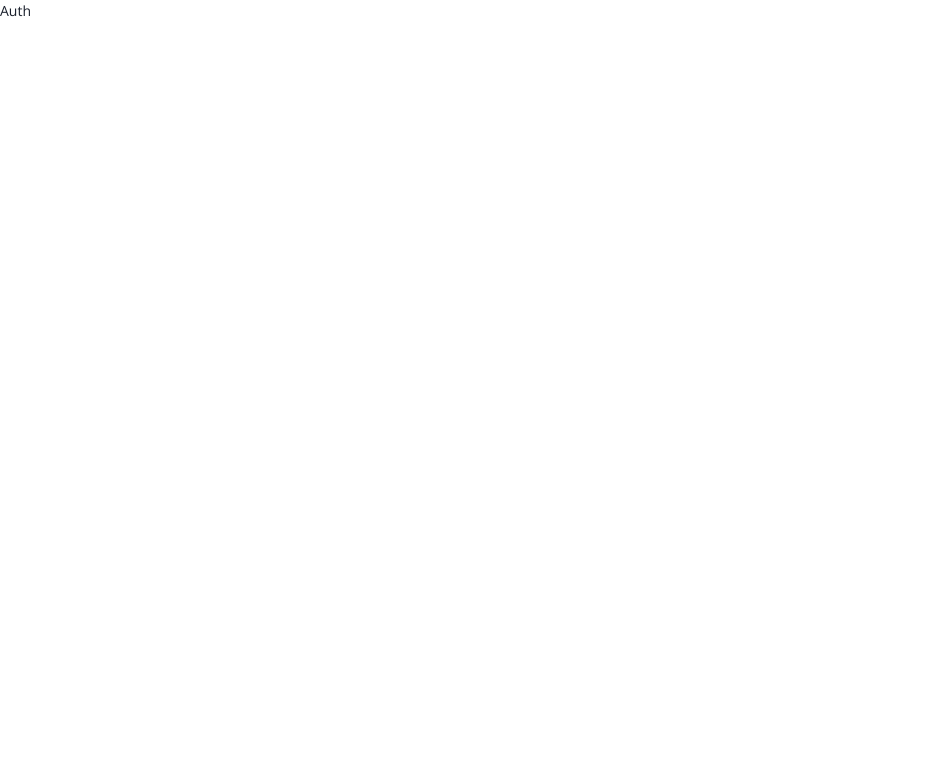
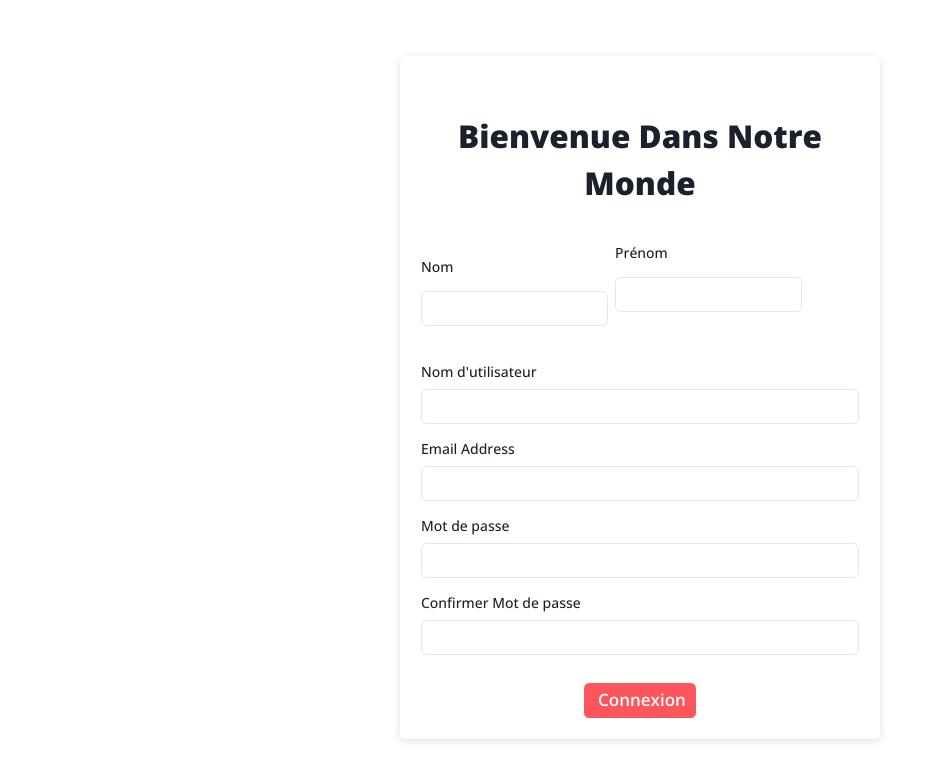
Before and after one commit to AyoubSayah/NuitD-info, a React (Vite) app: page /auth in a window 1280 px wide. Shown: the top 780 px of the page, without its empty margins (0-944 px from the left). Built offline with nearby package versions, Linux system fonts and the light colour scheme.

Commit message:
create auth register and login

```diff
--- a/src/modules/auth/Auth.tsx
+++ b/src/modules/auth/Auth.tsx
@@ -1,5 +1,8 @@
+import Login from "./components/Login"
+import Signup from "./components/Signup"
+
 const Auth = () => {
-  return <div>Auth</div>
+  return <div><Signup/></div>
 }
 
 export default Auth
--- /dev/null
+++ b/src/modules/auth/components/Signup.tsx
@@ -0,0 +1,161 @@
+import { Box, Button, Flex, FormControl, FormErrorMessage, FormLabel, HStack, Input, Text, VStack } from '@chakra-ui/react';
+import { Field, Form, Formik } from 'formik';
+import * as Yup from 'yup';
+
+const Signup = () => {
+
+    const initialValues = {username:"", firstName:"", lastName:"", email: "", password:"", confirmPassword:""};
+
+    const SignInSchema = Yup.object().shape({
+        email: Yup.string().required("Saisir votre adresse email"),
+        username: Yup.string().required("Nom d'utilisateur est requis"),
+        firstName: Yup.string()
+        .min(2, 'Trop court!')
+        .max(50, 'Trop long!')
+        .required('Saisir votre prénom'),
+        lastName: Yup.string()
+        .min(2, 'Trop court!')
+        .max(50, 'Trop long!')
+        .required('Saisir votre nom'),
+        password: Yup.string()
+        .min(8, 'Utilisez 8 caractères ou plus pour votre mot de passe'),
+        confirmPassword: Yup.string().required("Confirmer votre mot de passe").oneOf([Yup.ref('password'), null], 'Mots de passe ne correspond pas. Veuillez réessayer')
+      })
+
+      function validateEmail(value: string) {
+        let error;
+        if (!value) {
+          error = 'Required';
+        } else if (!/^[a-zA-Z]+[a-zA-Z0-9]+[_.{1}]?[a-zA-Z0-9]+@[a-zA-Z0-9]+[-.{1}]?[a-zA-Z0-9]+[.][a-zA-Z.]{2,}$/i.test(value)) {
+          error = 'Address email invalide';
+        }
+        return error;
+      }
+      function validateFirstName(value: string){
+        let error;
+        if (!value) {
+          error = 'Required';
+        } else if (!/^[a-zA-Z]$/i.test(value)) {
+          error = ' Prénom invalide';
+        }
+        return error;
+      }
+
+      function validateLastName(value: string){
+        let error;
+        if (!value) {
+          error = 'Required';
+        } else if (!/^[a-zA-Z]$/i.test(value)) {
+          error = ' Nom invalide';
+        }
+        return error;
+      }
+
+      function validatePassword(value: string){
+        let error;
+        if (!value) {
+          error = 'Saisir votre mot de passe';
+        } else if (!/^(?=.*[A-Za-z])(?=.*\d)(?=.*[@$!%*#?&])[A-Za-z\d@$!%*#?&]{8,}$/i.test(value)) {
+          error = 'Le mot de passe doit comporter au moins 8 caractères, au moins un caractère spécial et au moins un caractère numérique.';
+        }
+        return error;
+      }
+
+
+
+      return (
+        <Flex align="center" justify="center">
+        <Box my="4rem" boxShadow="rgba(99, 99, 99, 0.2) 0px 2px 8px 0px;" bg="white" p={6} rounded="md" w={480} zIndex={15} position="relative">
+        <Text padding={10} textTransform="capitalize" fontSize={{ base: 'xl', sm: '2xl', md: '4xl' }} fontWeight="extrabold" textAlign="center" >Bienvenue dans notre monde</Text>
+          <Formik
+            initialValues={{
+              username:'',
+              firstName: '',
+              lastName: '',
+              email: '',
+              password: '',
+              confirmPassword: ''
+            }}
+            validationSchema={SignInSchema}
+            onSubmit={(values) => {
+              console.log(values);
+            }}
+          >
+            {({  errors, touched }) => (
+              <Form >
+                <HStack>
+                <VStack alignItems="start">
+                <FormLabel htmlFor="lastName">Nom</FormLabel>
+                <Field
+                as={Input}
+                id="lastName"
+                name="lastName"
+                type="text"
+                validate={validateLastName}
+                 />
+                <Box height="1rem">{errors.lastName && touched.lastName ? <Box fontSize="12" color='red'>{errors.lastName}</Box> : null}</Box>
+                </VStack>
+
+                <VStack alignItems="start">
+                <FormLabel htmlFor="firstName">Prénom</FormLabel>
+                <Field
+                as={Input}
+                id="firstName"
+                name="firstName"
+                type="text"
+                validate={validateFirstName}
+                 />
+                <Box mb="2rem" height="1rem">{errors.firstName && touched.firstName ? <Box fontSize="12" color='red'>{errors.firstName}</Box> : null}</Box>
+                </VStack>
+
+                </HStack>
+
+                <FormLabel htmlFor="username">Nom d'utilisateur</FormLabel>
+                <Field
+                as={Input}
+                id="username"
+                name="username"
+                type="text" />
+                {errors.username && touched.username ? <Box fontSize="12" color='red'>{errors.username}</Box> : null}
+
+                <FormLabel  mt= "1rem" htmlFor="email">Email Address</FormLabel>
+                <Field
+                as={Input}
+                id="email"
+                name="email"
+                type="email"
+                validate={validateEmail}
+                 />
+                 {errors.email && touched.email ? <Box fontSize="12" color='red'>{errors.email}</Box> : null}
+                 <FormLabel mt= "1rem" htmlFor='password'>Mot de passe</FormLabel>
+                 <Field
+                 as={Input}
+                 id="password"
+                 name="password"
+                 type="password"
+                 validate={validatePassword} />
+                 {errors.password && touched.password ? <Box fontSize="12" color='red'>{errors.password}</Box> : null}
+
+                 <FormLabel mt= "1rem" htmlFor='confirmPassword'>Confirmer Mot de passe</FormLabel>
+                 <Field
+                 as={Input}
+                 id="confirmPassword"
+                 name="confirmPassword"
+                 type="confirmPassword"
+                  />
+                 {errors.confirmPassword && touched.confirmPassword ? <Box fontSize="12" color='red'>{errors.confirmPassword}</Box> : null}
+
+                 <Button mt="2rem" type="submit" colorScheme="primary" display="block" fontSize="17" mx="auto" width="8rem">
+                    Connexion
+                  </Button>
+              </Form>
+             )}
+          </Formik>
+        </Box>
+    </Flex>);
+
+
+
+ }
+
+export default Signup
```
Also changed, not shown: src/modules/auth/components/Login.tsx (+63 -1 lines).
